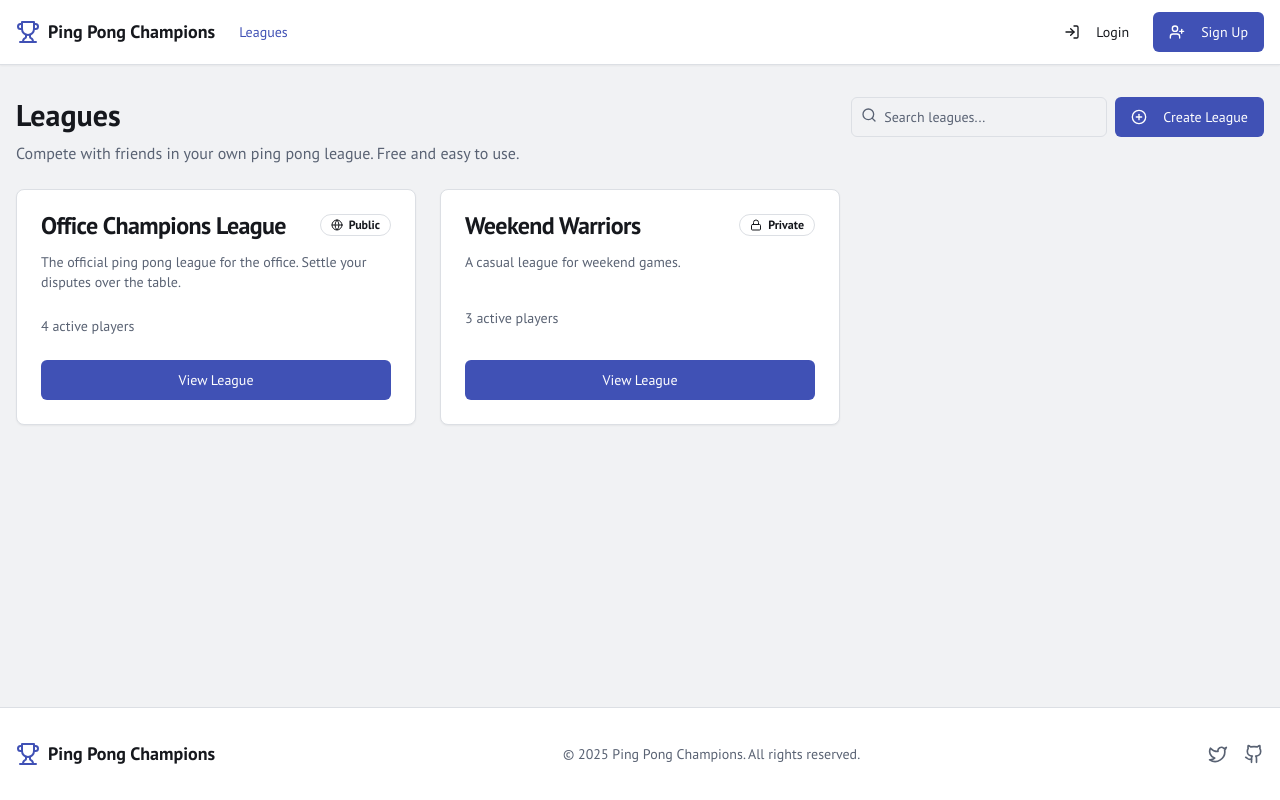
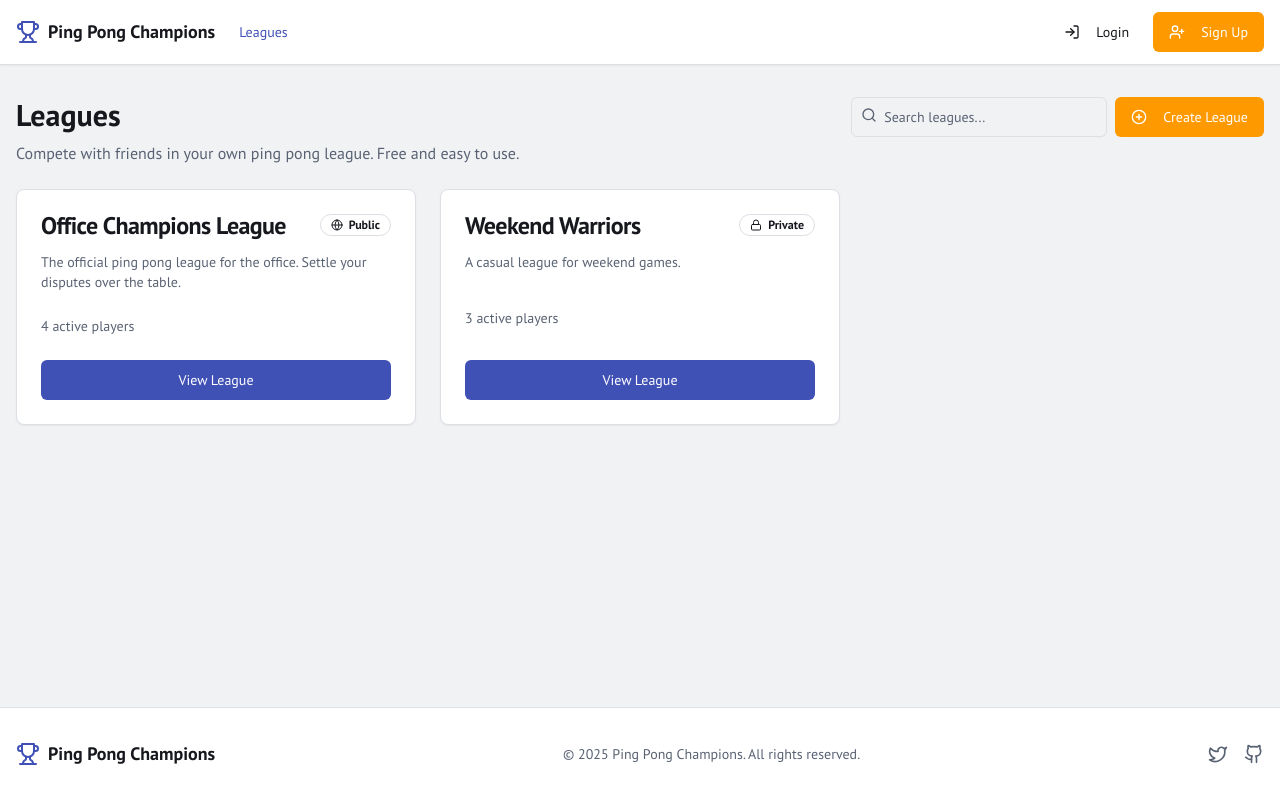
Before and after one commit to ggzhan/PingPongChampions, a Next.js app: page / in a window 1280 px wide. Built offline with nearby package versions, Linux system fonts and the light colour scheme.

Commit message:
can you give the create league button and the sign-up button a different

```diff
--- a/src/app/page.tsx
+++ b/src/app/page.tsx
@@ -79,7 +79,7 @@ export default function LeaguesPage() {
                     onChange={(e) => setSearchTerm(e.target.value)}
                 />
             </div>
-            <Button asChild>
+            <Button asChild className="bg-accent hover:bg-accent/90 text-accent-foreground">
               <Link href="/leagues/create">
                 <PlusCircle className="mr-2 h-4 w-4" />
                 <span className="hidden sm:inline">Create League</span>
@@ -93,7 +93,7 @@ export default function LeaguesPage() {
           <h2 className="text-xl font-semibold">No leagues found</h2>
           <p className="text-muted-foreground mt-2">Be the first to create one!</p>
 
-          <Button asChild className="mt-4">
+          <Button asChild className="mt-4 bg-accent hover:bg-accent/90 text-accent-foreground">
             <Link href="/leagues/create">
               <PlusCircle className="mr-2 h-4 w-4" /> Create League
             </Link>
--- a/src/components/header.tsx
+++ b/src/components/header.tsx
@@ -113,7 +113,7 @@ export default function Header() {
               <Button asChild variant="ghost">
                 <Link href="/login"><LogIn className="mr-2 h-4 w-4" />Login</Link>
               </Button>
-              <Button asChild className="bg-primary hover:bg-primary/90 text-primary-foreground">
+              <Button asChild className="bg-accent hover:bg-accent/90 text-accent-foreground">
                 <Link href="/register"><UserPlus className="mr-2 h-4 w-4" />Sign Up</Link>
               </Button>
             </div>
```
